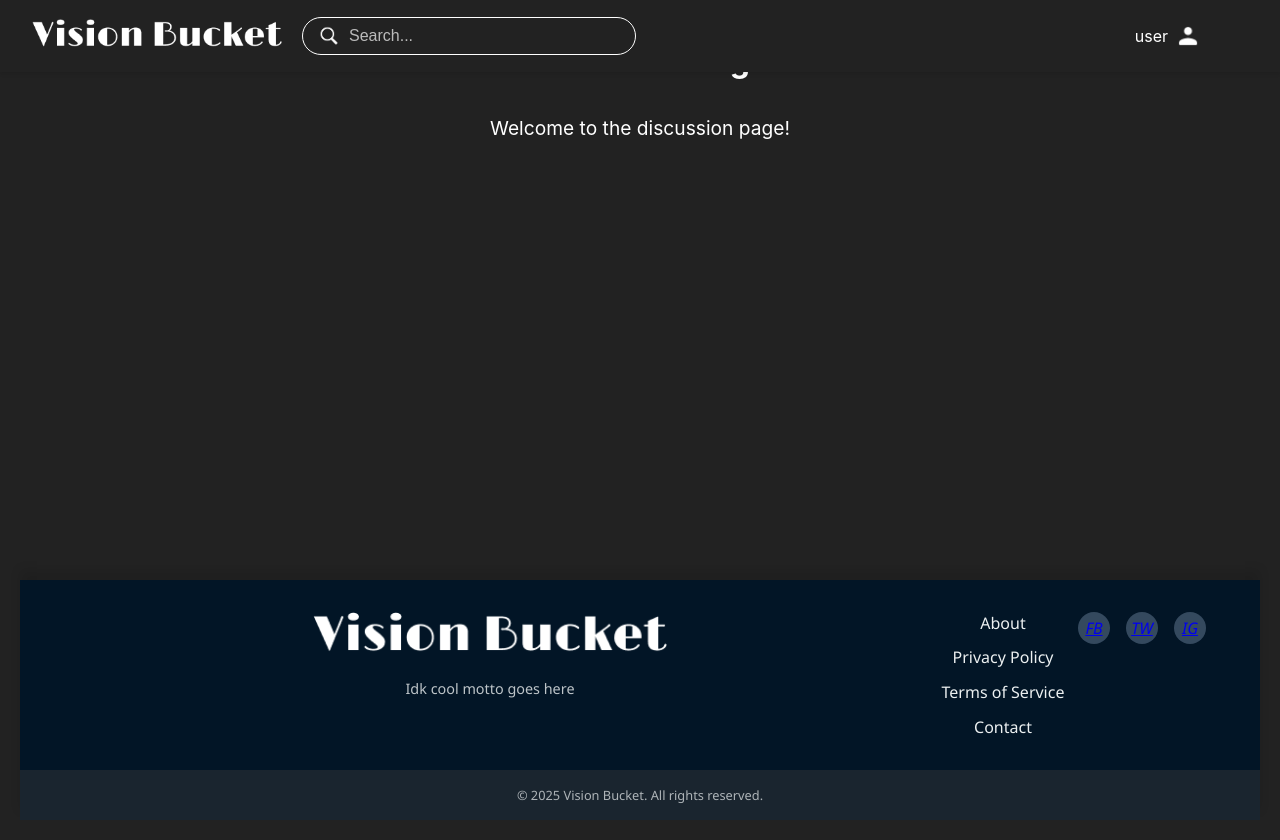
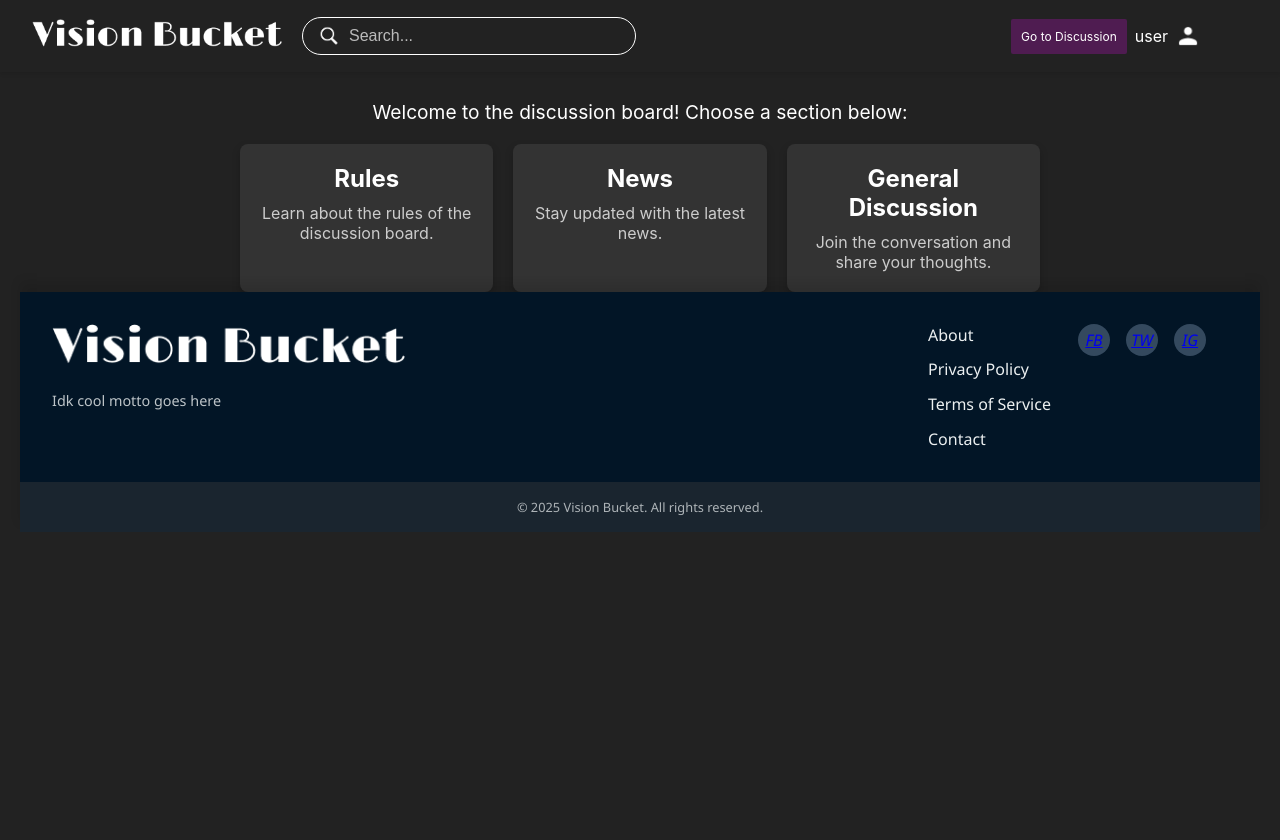
Before and after one commit to anhhdangg01/inf_124_project, a React (Create React App) app: page /discussion in a window 1280 px wide. Built offline with nearby package versions, Linux system fonts and the light colour scheme; no server answers; sample sign-in values are in the browser's storage.

Commit message:
Add discussion page with navigation links and styles for discussion sections

```diff
--- a/src/components/header/header.tsx
+++ b/src/components/header/header.tsx
@@ -1,6 +1,6 @@
 import React, { useState, useEffect } from 'react';
 import { getAuth, signOut } from 'firebase/auth';
-import { useNavigate } from 'react-router-dom';
+import { useNavigate, Link } from 'react-router-dom';
 import '../../App.css';
 import '../../styles/header.css';
 import userIcon from '../../assets/userIcon.png';
@@ -55,13 +55,16 @@ function Header() {
             className="search-input"
           />
         </div>
-
+        <div className="discussion-button-container">
+          <Link to="/discussion" className="discussion-button">
+            Go to Discussion
+          </Link>
+        </div>
         <div className="user-section">
           <div className="user-info" onClick={toggleUserMenu}>
             <span className="username">{email}</span>
             <img src={userIcon} alt="User" className="user-icon" />
           </div>
-
           {showUserMenu && (
             <div className="user-menu">
               <button onClick={handleSignOut} className="sign-out-button">
@@ -70,6 +73,9 @@ function Header() {
             </div>
           )}
         </div>
+
+
+
       </div>
     </header>
   );
--- a/src/index.tsx
+++ b/src/index.tsx
@@ -9,6 +9,9 @@ import reportWebVitals from './reportWebVitals';
 import { initializeApp } from "firebase/app";
 import { getAnalytics } from "firebase/analytics";
 import Discussion from './pages/discussion';
+import GeneralDiscussion from './pages/discussions/general';
+import News from './pages/discussions/news';
+import Rules from './pages/discussions/rules';
 
 // Firebase configuration
 // Note: In a production environment, these values should be stored in environment variables
@@ -37,6 +40,9 @@ root.render(
         <Route path="/" element={<Home />} />
         <Route path="/auth" element={<Auth />} />
         <Route path="/discussion" element={<Discussion />} />
+        <Route path="/discussion/general" element={<GeneralDiscussion />} />
+        <Route path="/discussion/news" element={<News />} />
+        <Route path="/discussion/rules" element={<Rules />} />
       </Routes>
     </BrowserRouter>
   </React.StrictMode>
--- a/src/pages/discussion.tsx
+++ b/src/pages/discussion.tsx
@@ -2,13 +2,30 @@ import React from 'react';
 import '../styles/discussion.css';
 import Header from '../components/header/header';
 import Footer from '../components/footer/footer';
+import { Link } from 'react-router-dom';
 
 function Discussion() {
   return (
-    <div className="App">
+    <div className="discussion-page">
       <Header />
-      <h1>Discussion Page</h1>
-      <p>Welcome to the discussion page!</p>
+      <div className="discussion-container">
+        <h1>Discussion Board</h1>
+        <p>Welcome to the discussion board! Choose a section below:</p>
+        <div className="discussion-sections">
+          <Link to="/discussion/rules" className="discussion-card">
+            <h2>Rules</h2>
+            <p>Learn about the rules of the discussion board.</p>
+          </Link>
+          <Link to="/discussion/news" className="discussion-card">
+            <h2>News</h2>
+            <p>Stay updated with the latest news.</p>
+          </Link>
+          <Link to="/discussion/general" className="discussion-card">
+            <h2>General Discussion</h2>
+            <p>Join the conversation and share your thoughts.</p>
+          </Link>
+        </div>
+      </div>
       <Footer />
     </div>
   );
--- /dev/null
+++ b/src/pages/discussions/general.tsx
@@ -0,0 +1,17 @@
+import React from 'react';
+import Header from '../../components/header/header';
+import Footer from '../../components/footer/footer';
+import '../../styles/discussion.css';
+
+function GeneralDiscussion() {
+  return (
+    <div className="discussion-page">
+      <Header />
+      <div className="discussion-container">
+      </div>
+      <Footer />
+    </div>
+  );
+}
+
+export default GeneralDiscussion;
--- /dev/null
+++ b/src/pages/discussions/news.tsx
@@ -0,0 +1,18 @@
+import React from 'react';
+import Header from '../../components/header/header';
+import Footer from '../../components/footer/footer';
+import '../../styles/discussion.css';
+
+function News() {
+  return (
+    <div className="discussion-page">
+      <Header />
+      <div className="discussion-container">
+        <h1>News</h1>
+      </div>
+      <Footer />
+    </div>
+  );
+}
+
+export default News;
--- /dev/null
+++ b/src/pages/discussions/rules.tsx
@@ -0,0 +1,18 @@
+import React from 'react';
+import Header from '../../components/header/header';
+import Footer from '../../components/footer/footer';
+import '../../styles/discussion.css';
+
+function Rules() {
+  return (
+    <div className="discussion-page">
+      <Header />
+      <div className="discussion-container">
+        <h1>Rules</h1>
+      </div>
+      <Footer />
+    </div>
+  );
+}
+
+export default Rules;
--- a/src/styles/discussion.css
+++ b/src/styles/discussion.css
@@ -8,10 +8,40 @@
 .discussion-container {
     max-width: 800px;
     margin: 0 auto;
-    background: #333333;
+    text-align: center;
+}
+
+.discussion-sections {
+    display: grid;
+    grid-template-columns: repeat(auto-fit, minmax(200px, 1fr));
+    gap: 20px;
+    margin-top: 20px;
+}
+
+.discussion-card {
+    background-color: #333333;
+    color: #ffffff;
     padding: 20px;
     border-radius: 8px;
+    text-decoration: none;
     box-shadow: 0 4px 8px rgba(0, 0, 0, 0.2);
+    transition: transform 0.3s, box-shadow 0.3s;
+}
+
+.discussion-card:hover {
+    transform: translateY(-5px);
+    box-shadow: 0 6px 12px rgba(0, 0, 0, 0.3);
+}
+
+.discussion-card h2 {
+    margin: 0 0 10px;
+    font-size: 1.5rem;
+}
+
+.discussion-card p {
+    margin: 0;
+    font-size: 1rem;
+    color: #cccccc;
 }
 
 .discussion-form {
--- a/src/styles/header.css
+++ b/src/styles/header.css
@@ -115,3 +115,24 @@
 .sign-out-button:hover {
   background-color: #f5f5f5;
 }
+
+
+.discussion-button-container {
+  left: 10000px;
+  top: 50%;
+}
+
+.discussion-button {
+  display: inline-block;
+  padding: 10px 10px;
+  background-color: #4F1C51;
+  color: #ffffff;
+  text-decoration: none;
+  border-radius: 2px;
+  font-size: 12px;
+  transition: background-color 1s;
+}
+
+.discussion-button:hover {
+  background-color: #210F37;
+}
```
